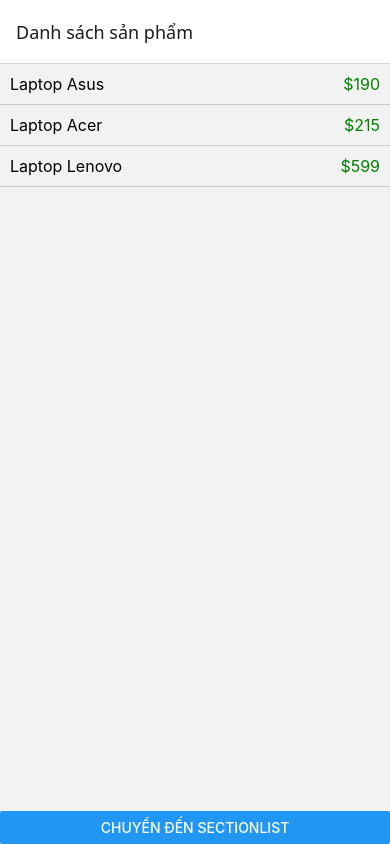
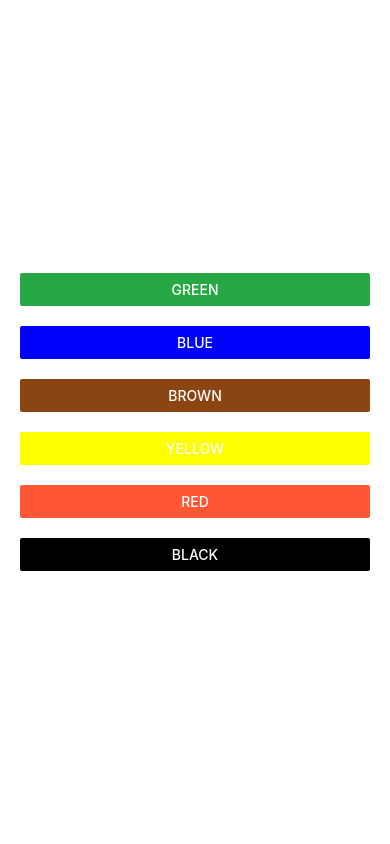
Before and after one commit to buichiviet/Mobile, a React Native app: screen / in a window 390 px wide. Built offline with nearby package versions, Linux system fonts and the light colour scheme.

Commit message:
Bài tập State

```diff
--- a/App.js
+++ b/App.js
@@ -1,20 +1,47 @@
-import React from 'react';
-import { NavigationContainer } from '@react-navigation/native';
-import { createStackNavigator } from '@react-navigation/stack';
-import FlatListScreen from './screens/FlatListScreen';
-import SectionListScreen from './screens/SectionListScreen';
-
-const Stack = createStackNavigator();
+import React, { useState } from "react";
+import { View, Button, StyleSheet, Dimensions } from "react-native";
 
 const App = () => {
+  const [backgroundColor, setBackgroundColor] = useState("#ffffff");
+
   return (
-    <NavigationContainer>
-      <Stack.Navigator initialRouteName="FlatList">
-        <Stack.Screen name="FlatList" component={FlatListScreen} options={{ title: 'Danh sách sản phẩm' }} />
-        <Stack.Screen name="SectionList" component={SectionListScreen} options={{ title: 'Nhóm sản phẩm' }} />
-      </Stack.Navigator>
-    </NavigationContainer>
+    <View style={[styles.container, { backgroundColor }]}>
+      <View style={styles.buttonContainer}>
+        <Button title="Green" color="#28A745" onPress={() => setBackgroundColor("#28A745")} />
+      </View>
+      <View style={styles.buttonContainer}>
+        <Button title="Blue" color="#0000FF" onPress={() => setBackgroundColor("#0000FF")} />
+      </View>
+      <View style={styles.buttonContainer}>
+        <Button title="Brown" color="#8B4513" onPress={() => setBackgroundColor("#8B4513")} />
+      </View>
+      <View style={styles.buttonContainer}>
+        <Button title="Yellow" color="#FFFF00" onPress={() => setBackgroundColor("#FFFF00")} />
+      </View>
+      <View style={styles.buttonContainer}>
+        <Button title="Red" color="#FF5733" onPress={() => setBackgroundColor("#FF5733")} />
+      </View>
+      <View style={styles.buttonContainer}>
+        <Button title="Black" color="#000000" onPress={() => setBackgroundColor("#000000")} />
+      </View>
+    </View>
   );
 };
 
+const styles = StyleSheet.create({
+  container: {
+    flex: 1,
+    justifyContent: "center",
+    alignItems: "center",
+  },
+  buttonContainer: {
+    width: Dimensions.get("window").width,
+    marginVertical: 5,
+    paddingVertical: 5,
+    paddingHorizontal: 20,
+    borderRadius: 5,
+  },
+
+});
+
 export default App;
--- a/screens/FlatListScreen.js
+++ /dev/null
@@ -1,53 +0,0 @@
-import React from 'react';
-import { FlatList, View, Text, Alert, TouchableOpacity, StyleSheet, Button } from 'react-native';
-
-const FlatListScreen = ({ navigation }) => {
-  const products = [
-    { id: '1', name: 'Laptop Asus', price: '190' },
-    { id: '2', name: 'Laptop Acer', price: '215' },
-    { id: '3', name: 'Laptop Lenovo', price: '599' },
-  ];
-
-  const handlePress = (productName) => {
-    Alert.alert('Thông báo', `Bạn đã chọn: ${productName}`);
-  };
-
-  const renderItem = ({ item }) => (
-    <TouchableOpacity onPress={() => handlePress(item.name)}>
-      <View style={styles.item}>
-        <Text style={styles.name}>{item.name}</Text>
-        <Text style={styles.price}>${item.price}</Text>
-      </View>
-    </TouchableOpacity>
-  );
-
-  return (
-    <View style={{ flex: 1 }}>
-      <FlatList
-        data={products}
-        keyExtractor={(item) => item.id}
-        renderItem={renderItem}
-      />
-      <Button title="Chuyển đến SectionList" onPress={() => navigation.navigate('SectionList')} />
-    </View>
-  );
-};
-
-const styles = StyleSheet.create({
-  item: {
-    flexDirection: 'row',
-    justifyContent: 'space-between',
-    padding: 10,
-    borderBottomWidth: 1,
-    borderBottomColor: '#ccc',
-  },
-  name: {
-    fontSize: 16,
-  },
-  price: {
-    fontSize: 16,
-    color: 'green',
-  },
-});
-
-export default FlatListScreen;
--- a/screens/SectionListScreen.js
+++ /dev/null
@@ -1,61 +0,0 @@
-import React from 'react';
-import { SectionList, View, Text, Alert, TouchableOpacity, StyleSheet, Button } from 'react-native';
-
-const SectionListScreen = ({ navigation }) => {
-  const groupedProducts = [
-    { title: 'Laptop', data: ['Laptop Asus', 'Laptop Acer', 'Laptop Lenovo'] },
-    { title: 'CPU', data: ['Intel', 'AMD'] },
-    { title: 'VGA', data: ['Nvidia', 'AMD', 'Intel'] },
-  ];
-
-  const handlePress = (productName) => {
-    Alert.alert('Thông báo', `Bạn đã chọn: ${productName}`);
-  };
-
-  const renderItem = ({ item }) => (
-    <TouchableOpacity onPress={() => handlePress(item)}>
-      <View style={styles.item}>
-        <Text style={styles.text}>{item}</Text>
-      </View>
-    </TouchableOpacity>
-  );
-
-  const renderSectionHeader = ({ section: { title } }) => (
-    <View style={styles.header}>
-      <Text style={styles.headerText}>{title}</Text>
-    </View>
-  );
-
-  return (
-    <View style={{ flex: 1 }}>
-      <SectionList
-        sections={groupedProducts}
-        keyExtractor={(item, index) => item + index}
-        renderItem={renderItem}
-        renderSectionHeader={renderSectionHeader}
-      />
-      <Button title="Quay lại FlatList" onPress={() => navigation.navigate('FlatList')} />
-    </View>
-  );
-};
-
-const styles = StyleSheet.create({
-  header: {
-    backgroundColor: '#f4f4f4',
-    padding: 10,
-  },
-  headerText: {
-    fontSize: 18,
-    fontWeight: 'bold',
-  },
-  item: {
-    padding: 10,
-    borderBottomWidth: 1,
-    borderBottomColor: '#ccc',
-  },
-  text: {
-    fontSize: 16,
-  },
-});
-
-export default SectionListScreen;
```
